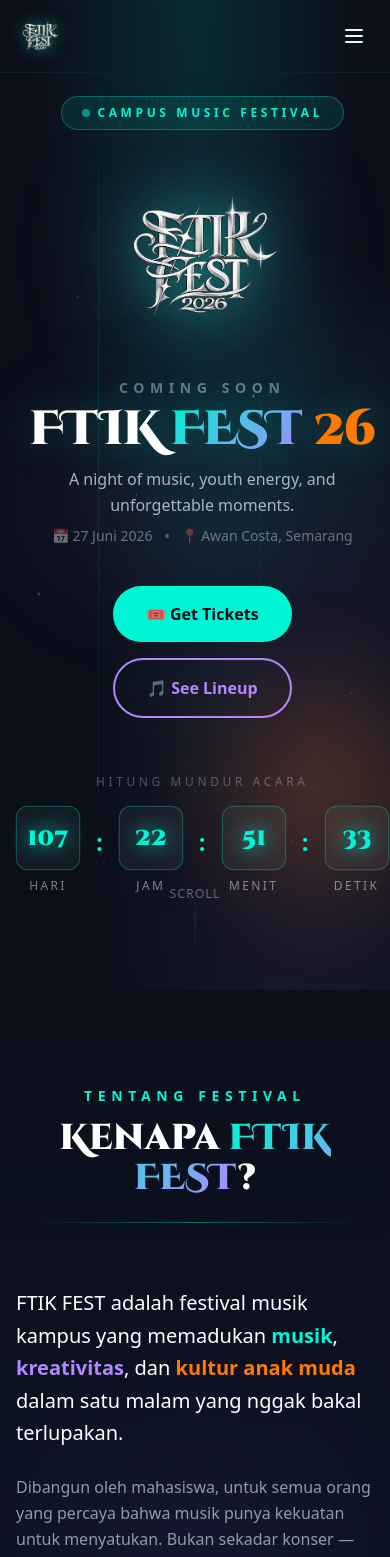
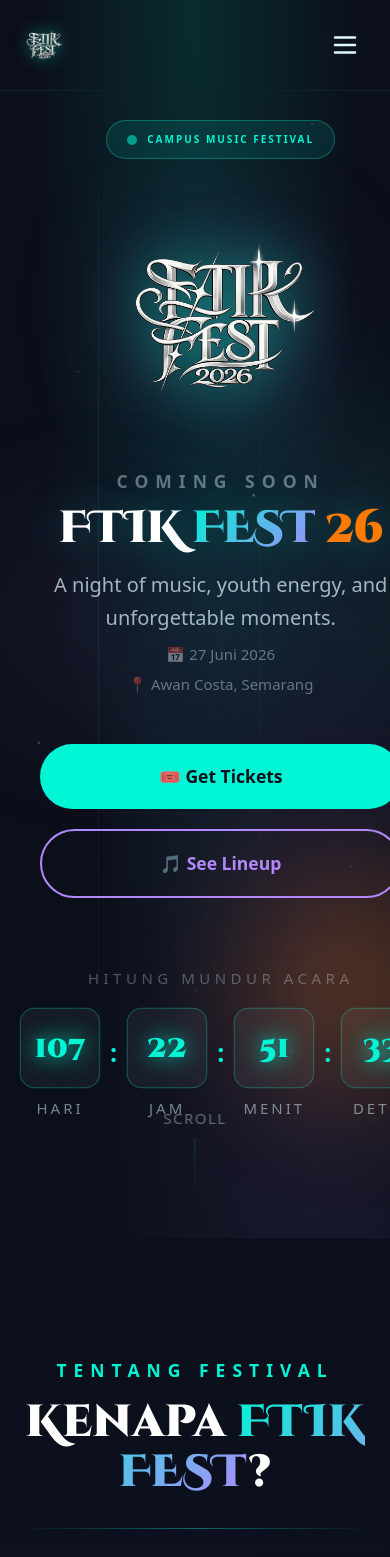
Before and after one commit to AntonyPutra/FTIKFEST2026, a Next.js app: page / in a window 390 px wide. Shown: the top 1557 px of the page. Built offline with nearby package versions, Linux system fonts and the light colour scheme.

Commit message:
Update global font size and fix mobile overflow in Hero and Countdown sections

```diff
--- a/app/globals.css
+++ b/app/globals.css
@@ -19,6 +19,7 @@
 
   html {
     scroll-behavior: smooth;
+    font-size: 20px;
   }
 
   body {
@@ -26,6 +27,7 @@
     color: #E0F7FF;
     font-family: "Inter", sans-serif;
     overflow-x: hidden;
+    line-height: 1.7;
   }
 
   ::selection {
--- a/components/CountdownSection.tsx
+++ b/components/CountdownSection.tsx
@@ -27,9 +27,9 @@
 
 function BigBlock({ value, label }: { value: number; label: string }) {
   return (
-    <div className="flex flex-col items-center gap-3">
+    <div className="flex flex-col items-center gap-2 sm:gap-3">
       <div
-        className="relative w-20 h-24 sm:w-32 sm:h-36 bg-white/5 border border-[#00F5D4]/20 rounded-2xl flex items-center justify-center overflow-hidden"
+        className="relative w-16 h-20 sm:w-32 sm:h-36 bg-white/5 border border-[#00F5D4]/20 rounded-xl sm:rounded-2xl flex items-center justify-center overflow-hidden"
         style={{ boxShadow: "0 0 30px rgba(0,245,212,0.1), inset 0 0 30px rgba(0,245,212,0.03)" }}
       >
         {/* Shimmer */}
@@ -40,7 +40,7 @@
           }}
         />
         <span
-          className="relative text-4xl sm:text-6xl font-black tabular-nums text-glow-turquoise"
+          className="relative text-3xl sm:text-6xl font-black tabular-nums text-glow-turquoise"
           style={{ color: "#00F5D4", fontFamily: "'Cinzel Decorative', serif" }}
         >
           {String(value).padStart(2, "0")}
@@ -84,29 +84,29 @@
           Bersiaplah
         </p>
         <h2
-          className="text-4xl sm:text-6xl font-black text-white mb-4"
+          className="text-3xl sm:text-6xl font-black text-white mb-4 flex flex-wrap justify-center gap-x-2"
           style={{ fontFamily: "'Cinzel Decorative', serif" }}
         >
-          The{" "}
-          <span className="gradient-text-turquoise">Countdown</span>{" "}
-          Begins
+          <span>The</span>
+          <span className="gradient-text-turquoise">Countdown</span>
+          <span>Begins</span>
         </h2>
         <p className="text-[#E0F7FF]/50 mb-14 max-w-sm mx-auto">
           Waktu terus berdetak. Jangan sampai kamu menyesal ketinggalan.
         </p>
 
         {/* Countdown blocks */}
-        <div className="flex items-center justify-center gap-4 sm:gap-8">
+        <div className="flex items-center justify-center gap-2 sm:gap-8">
           <BigBlock value={timeLeft.days} label="Hari" />
-          <div className="text-[#00F5D4] text-4xl sm:text-5xl font-black mb-8 text-glow-turquoise">
+          <div className="text-[#00F5D4] text-2xl sm:text-5xl font-black mb-6 sm:mb-8 text-glow-turquoise">
             :
           </div>
           <BigBlock value={timeLeft.hours} label="Jam" />
-          <div className="text-[#00F5D4] text-4xl sm:text-5xl font-black mb-8 text-glow-turquoise">
+          <div className="text-[#00F5D4] text-2xl sm:text-5xl font-black mb-6 sm:mb-8 text-glow-turquoise">
             :
           </div>
           <BigBlock value={timeLeft.minutes} label="Menit" />
-          <div className="text-[#00F5D4] text-4xl sm:text-5xl font-black mb-8 text-glow-turquoise">
+          <div className="text-[#00F5D4] text-2xl sm:text-5xl font-black mb-6 sm:mb-8 text-glow-turquoise">
             :
           </div>
           <BigBlock value={timeLeft.seconds} label="Detik" />
--- a/components/HeroSection.tsx
+++ b/components/HeroSection.tsx
@@ -99,9 +99,9 @@
       {/* Content */}
       <div className="relative z-10 flex flex-col items-center text-center px-4 py-24 max-w-5xl mx-auto">
         {/* Badge */}
-        <div className="inline-flex items-center gap-2 bg-[#00F5D4]/10 border border-[#00F5D4]/30 text-[#00F5D4] text-xs font-bold tracking-[0.3em] uppercase px-5 py-2 rounded-full mb-8 animate-fade-in-up">
-          <span className="w-2 h-2 rounded-full bg-[#00F5D4] animate-pulse" />
-          Campus Music Festival
+        <div className="inline-flex max-w-full items-center gap-2 bg-[#00F5D4]/10 border border-[#00F5D4]/30 text-[#00F5D4] text-[10px] sm:text-xs font-bold tracking-[0.2em] sm:tracking-[0.3em] uppercase px-4 sm:px-5 py-2 rounded-full mb-8 animate-fade-in-up whitespace-nowrap overflow-hidden text-ellipsis">
+          <span className="w-2 h-2 rounded-full bg-[#00F5D4] shrink-0 animate-pulse" />
+          <span className="truncate">Campus Music Festival</span>
         </div>
 
         {/* Logo */}
@@ -133,21 +133,20 @@
 
         {/* Main Headline */}
         <h1
-          className="text-5xl sm:text-7xl md:text-8xl font-black tracking-tight text-white mb-3 animate-fade-in-up"
+          className="text-4xl sm:text-6xl md:text-8xl font-black tracking-tight text-white mb-3 animate-fade-in-up flex flex-wrap justify-center items-center gap-2 sm:gap-4"
           style={{
             fontFamily: "'Cinzel Decorative', serif",
             animationDelay: "0.25s",
             textShadow: "0 0 40px rgba(0,245,212,0.3), 0 0 80px rgba(179,136,255,0.15)",
           }}
         >
-          FTIK
+          <span>FTIK</span>
           <span
             className="gradient-text-turquoise"
-            style={{ display: "inline-block", marginLeft: "0.2em" }}
           >
             FEST
           </span>
-          <span className="text-[#FF7A00] ml-3">26</span>
+          <span className="text-[#FF7A00]">26</span>
         </h1>
 
         {/* Subheadline */}
@@ -160,29 +159,29 @@
 
         {/* Date & Venue placeholder */}
         <div
-          className="flex items-center gap-3 text-[#E0F7FF]/40 text-sm mb-10 animate-fade-in-up"
+          className="flex flex-col sm:flex-row items-center gap-2 sm:gap-3 text-[#E0F7FF]/40 text-xs sm:text-sm mb-10 animate-fade-in-up"
           style={{ animationDelay: "0.4s" }}
         >
           <span>📅 27 Juni 2026</span>
-          <span className="w-1 h-1 rounded-full bg-[#E0F7FF]/30" />
+          <span className="hidden sm:block w-1 h-1 rounded-full bg-[#E0F7FF]/30" />
           <span>📍 Awan Costa, Semarang</span>
         </div>
 
         {/* CTA Buttons */}
         <div
-          className="flex flex-col sm:flex-row gap-4 mb-14 animate-fade-in-up"
+          className="flex flex-col sm:flex-row w-full sm:w-auto gap-4 mb-14 animate-fade-in-up px-4 sm:px-0"
           style={{ animationDelay: "0.5s" }}
         >
           <a
             href="#tickets"
-            className="group relative inline-flex items-center justify-center gap-2 bg-[#00F5D4] text-[#0B0F1A] font-black text-base px-8 py-4 rounded-full transition-all duration-300 hover:shadow-[0_0_30px_rgba(0,245,212,0.6)] hover:scale-105 overflow-hidden"
+            className="group w-full sm:w-auto relative inline-flex items-center justify-center gap-2 bg-[#00F5D4] text-[#0B0F1A] font-black text-sm sm:text-base px-6 sm:px-8 py-4 rounded-full transition-all duration-300 hover:shadow-[0_0_30px_rgba(0,245,212,0.6)] hover:scale-105 overflow-hidden"
           >
             <span className="relative z-10">🎟️ Get Tickets</span>
             <div className="absolute inset-0 bg-white/20 translate-x-full group-hover:translate-x-0 transition-transform duration-300" />
           </a>
           <a
             href="#lineup"
-            className="inline-flex items-center justify-center gap-2 border-2 border-[#B388FF] text-[#B388FF] font-bold text-base px-8 py-4 rounded-full hover:bg-[#B388FF]/10 transition-all duration-300 hover:shadow-[0_0_20px_rgba(179,136,255,0.4)]"
+            className="w-full sm:w-auto inline-flex items-center justify-center gap-2 border-2 border-[#B388FF] text-[#B388FF] font-bold text-sm sm:text-base px-6 sm:px-8 py-4 rounded-full hover:bg-[#B388FF]/10 transition-all duration-300 hover:shadow-[0_0_20px_rgba(179,136,255,0.4)]"
           >
             🎵 See Lineup
           </a>
@@ -196,13 +195,13 @@
           <p className="text-[#E0F7FF]/30 text-xs tracking-[0.3em] uppercase mb-4">
             Hitung Mundur Acara
           </p>
-          <div className="flex items-center gap-4 sm:gap-6">
+          <div className="flex justify-center items-center gap-2 sm:gap-6">
             <CountdownBlock value={timeLeft.days} label="Hari" />
-            <span className="text-[#00F5D4] text-2xl font-bold mb-4">:</span>
+            <span className="text-[#00F5D4] text-xl sm:text-2xl font-bold mb-4">:</span>
             <CountdownBlock value={timeLeft.hours} label="Jam" />
-            <span className="text-[#00F5D4] text-2xl font-bold mb-4">:</span>
+            <span className="text-[#00F5D4] text-xl sm:text-2xl font-bold mb-4">:</span>
             <CountdownBlock value={timeLeft.minutes} label="Menit" />
-            <span className="text-[#00F5D4] text-2xl font-bold mb-4">:</span>
+            <span className="text-[#00F5D4] text-xl sm:text-2xl font-bold mb-4">:</span>
             <CountdownBlock value={timeLeft.seconds} label="Detik" />
           </div>
         </div>
```
